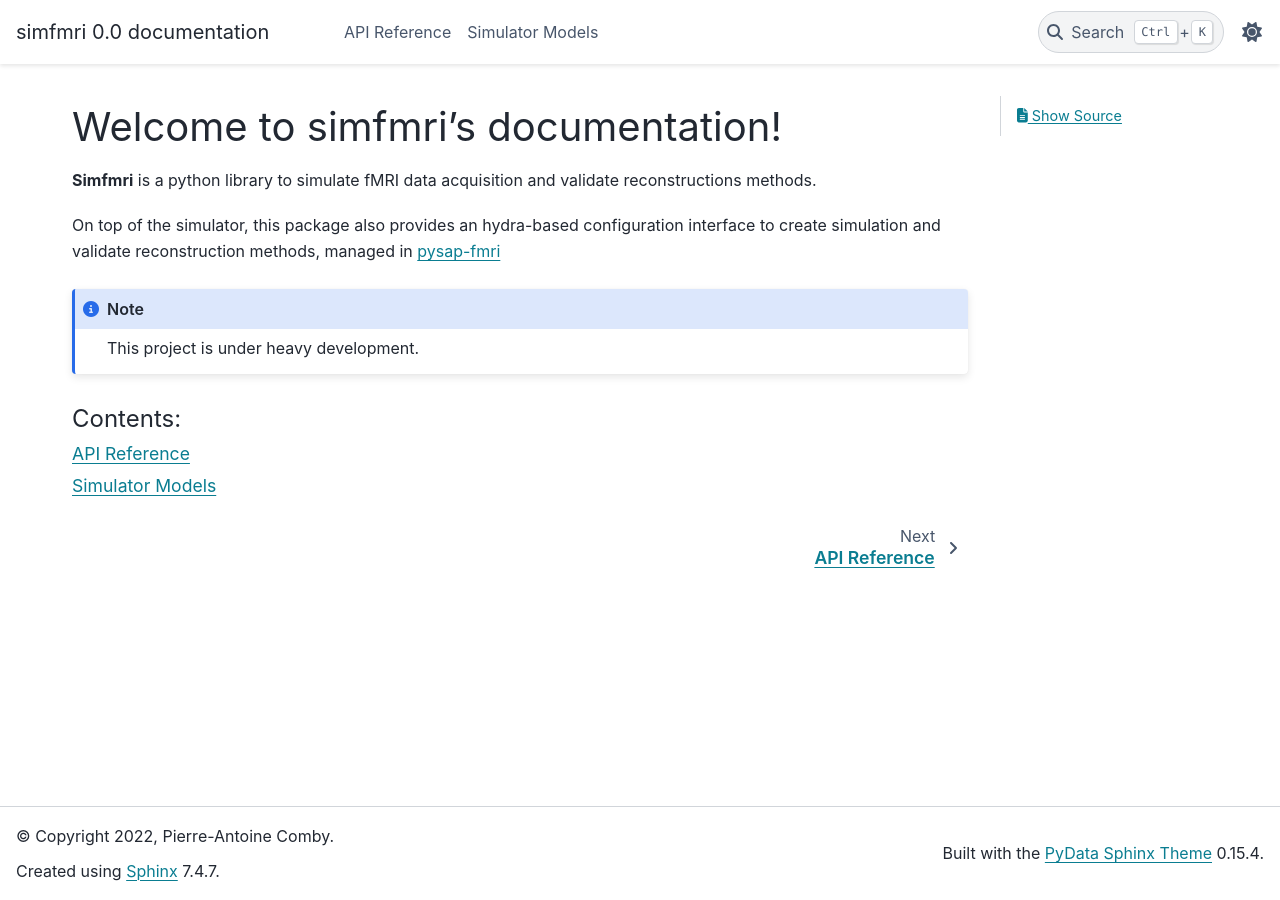
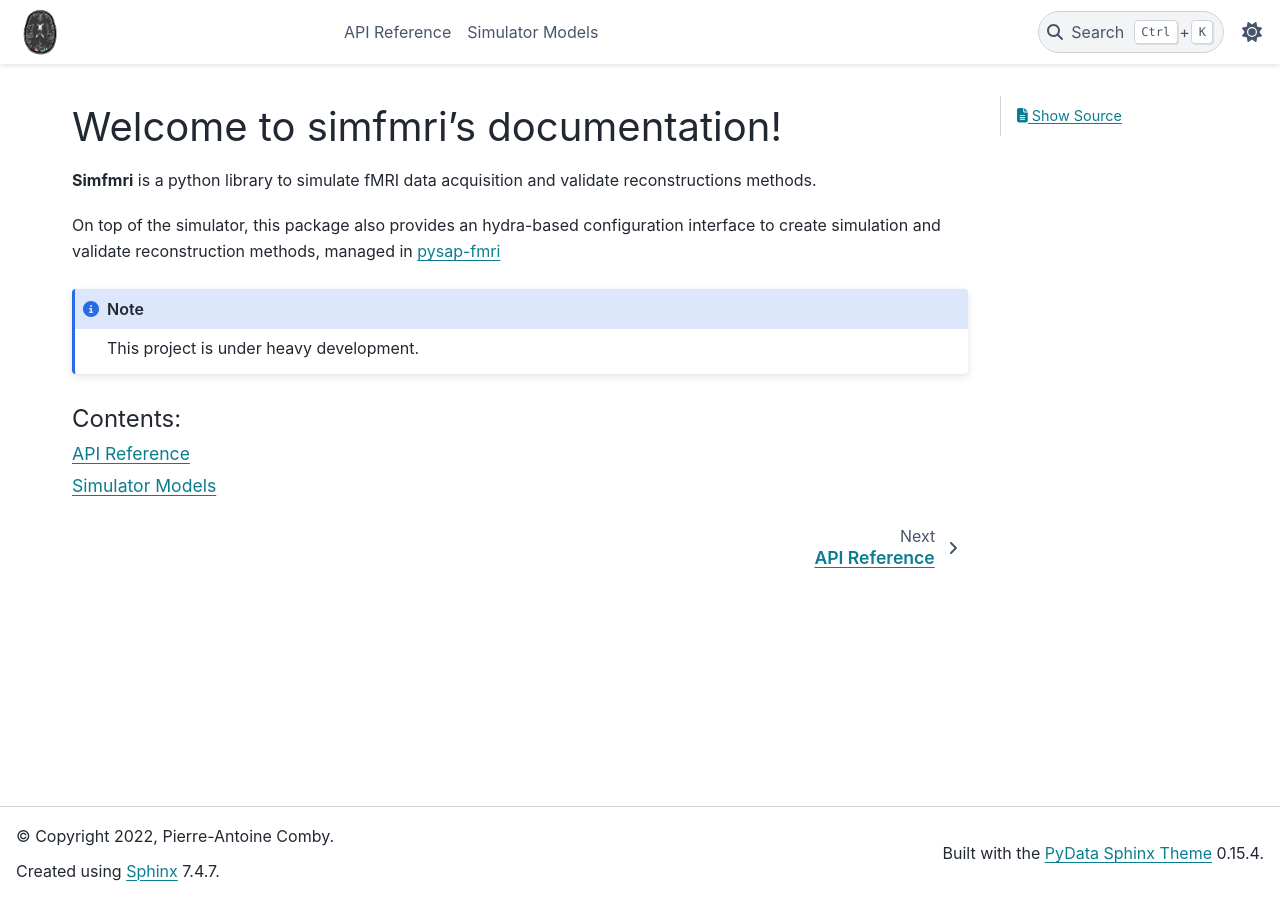
Before and after one commit to paquiteau/snake-fmri, a Sphinx documentation site: the page built from docs/index.rst, in a window 1280 px wide. Built offline with Sphinx 7.4.7 and the PyData theme 0.15.4, drawn with Linux system fonts in a browser that asks for light colours; pages that are not in the unit, such as notebooks, are missing from menus.

Commit message:
workaround sphinx update error.

```diff
--- a/docs/conf.py
+++ b/docs/conf.py
@@ -71,8 +71,13 @@
 # relative to this directory. They are copied after the builtin static files,
 # so a file named "default.css" will overwrite the builtin "default.css".
 html_static_path = ["_static"]
-html_logo = "brain_with_roi_nobg.png"
 html_context = {
     # ...
     "default_mode": "light"
 }
+html_theme_options = {
+    "logo": {
+        "image_light": "brain_with_roi_nobg.png",
+        "image_dark": "brain_with_roi_nobg.png",
+    }
+}
```
